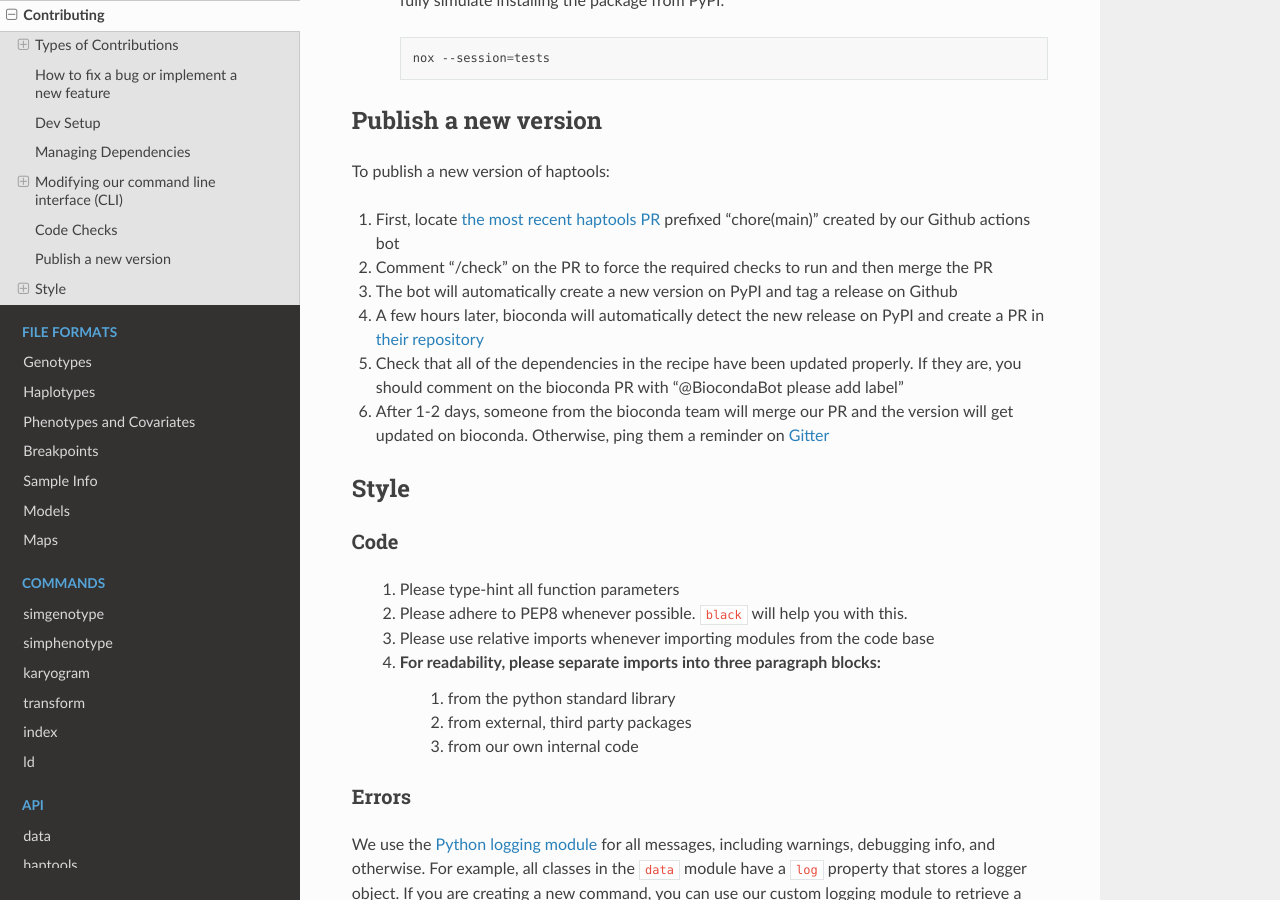
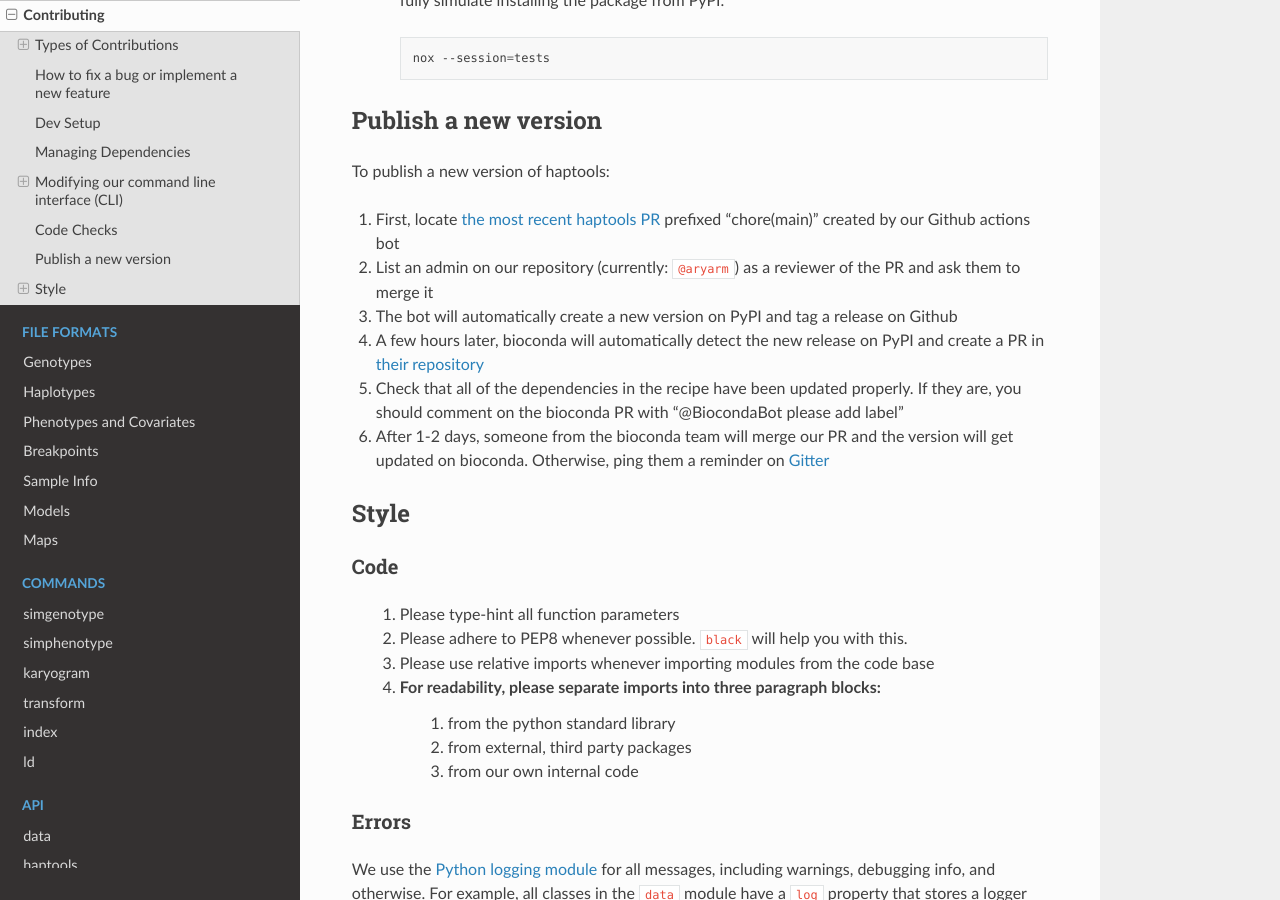
Before and after one commit to CAST-genomics/haptools, a Sphinx documentation site: the page built from docs/project_info/contributing.rst, in a window 1280 px wide and 900 px high, scrolled down 5075 px. Built offline with Sphinx 7.4.7 and the Read the Docs theme 2.0.0, drawn with Linux system fonts in a browser that asks for light colours.

Commit message:
document issue with admin approval required for creating new releases

```diff
--- a/docs/project_info/contributing.rst
+++ b/docs/project_info/contributing.rst
@@ -217,7 +217,7 @@ Publish a new version
 To publish a new version of haptools:
 
 1. First, locate `the most recent haptools PR <https://github.com/CAST-genomics/haptools/pulls>`_ prefixed "chore(main)" created by our Github actions bot
-2. Comment "/check" on the PR to force the required checks to run and then merge the PR
+2. List an admin on our repository (currently: ``@aryarm``) as a reviewer of the PR and ask them to merge it
 3. The bot will automatically create a new version on PyPI and tag a release on Github
 4. A few hours later, bioconda will automatically detect the new release on PyPI and create a PR in `their repository <https://github.com/bioconda/bioconda-recipes/pulls>`_
 5. Check that all of the dependencies in the recipe have been updated properly. If they are, you should comment on the bioconda PR with "@BiocondaBot please add label"
```
